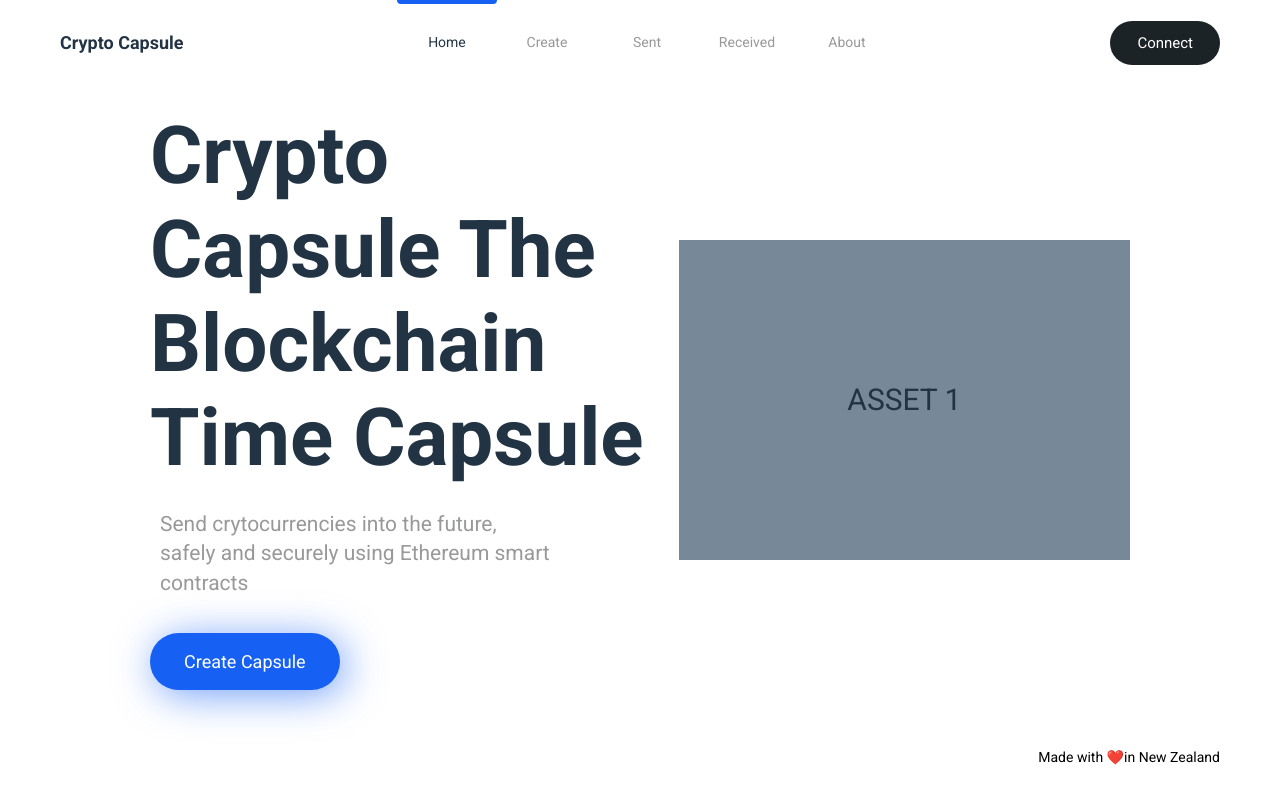
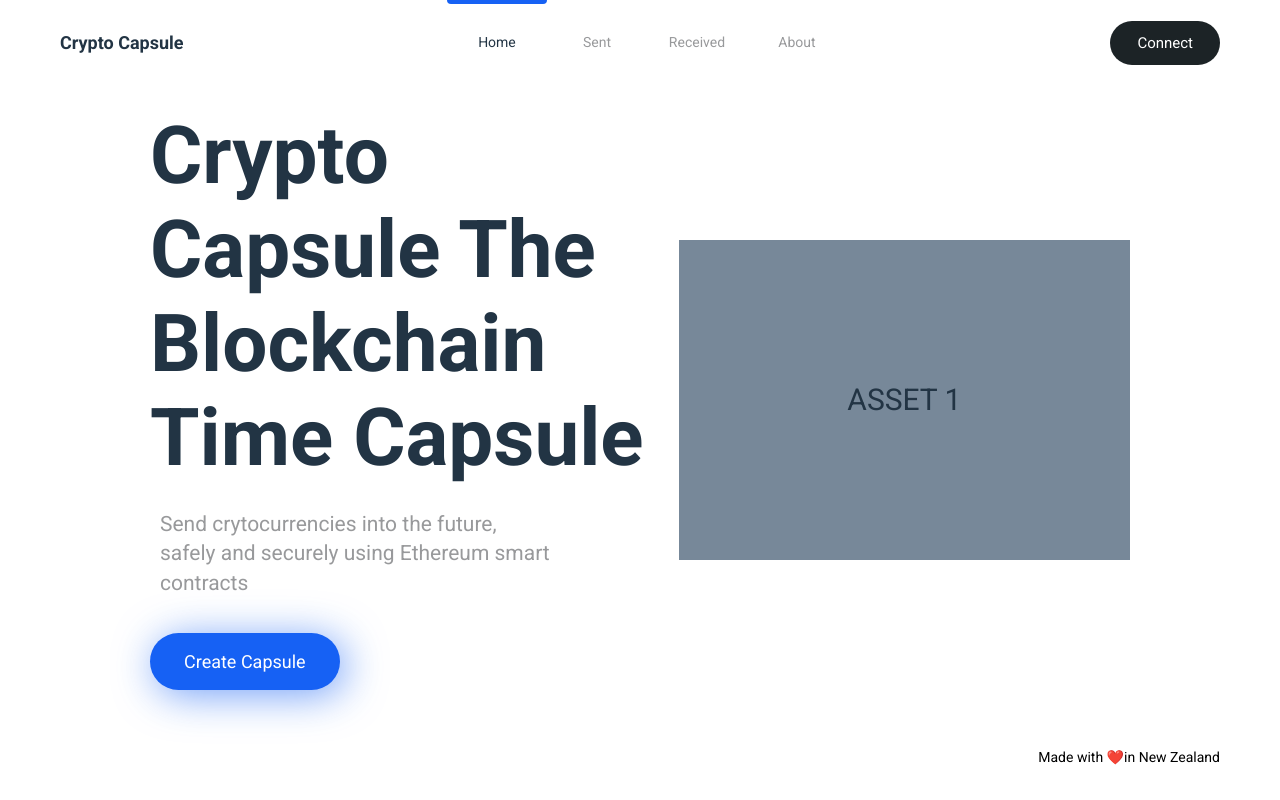
Before and after one commit to chase-manning/crypto-capsule, a React (Create React App) app in the folder client/: page / in a window 1280 px wide. Built offline with nearby package versions, Linux system fonts and the light colour scheme.

Commit message:
:art: remove capsule page

```diff
--- a/client/src/components/Header.tsx
+++ b/client/src/components/Header.tsx
@@ -71,13 +71,6 @@ const Header = (): JSX.Element => {
           <NavText>Home</NavText>
         </Nav>
         <Nav
-          active={location.pathname === "/create"}
-          onClick={() => history.push("/create")}
-        >
-          <Selection active={location.pathname === "/create"} />
-          <NavText>Create</NavText>
-        </Nav>
-        <Nav
           active={location.pathname === "/sent"}
           onClick={() => history.push("/sent")}
         >
```
